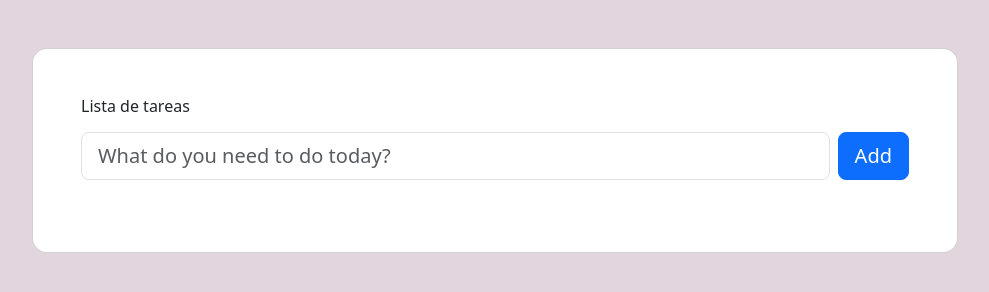
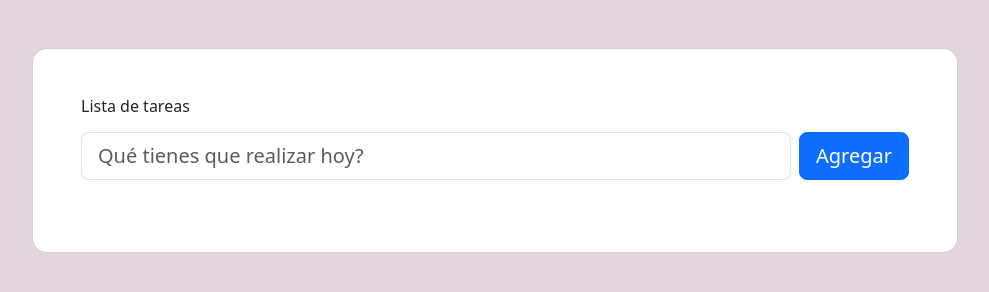
Before and after one commit to maticatala/PoC, a website: page index.html in a window 1280 px wide. Shown: the whole page, without its empty margins (145-1134 px from the left). Drawn offline with nearby package versions, Linux system fonts and the light colour scheme; no server answers.

Commit message:
traduccion

```diff
--- a/index.html
+++ b/index.html
@@ -30,9 +30,9 @@
               <form class="d-flex justify-content-center align-items-center mb-4">
                 <div class="form-outline flex-fill">
                   <input type="text" id="form3" class="form-control form-control-lg"
-                    placeholder="What do you need to do today?" />
+                    placeholder="Qué tienes que realizar hoy?" />
                 </div>
-                <button type="submit" class="btn btn-primary btn-lg ms-2">Add</button>
+                <button type="submit" class="btn btn-primary btn-lg ms-2">Agregar</button>
               </form>
 
               <ul class="list-group mb-0">
```
Also changed, not shown: package.json (+5 -3 lines), tsconfig.json (added, +109 -0 lines).
